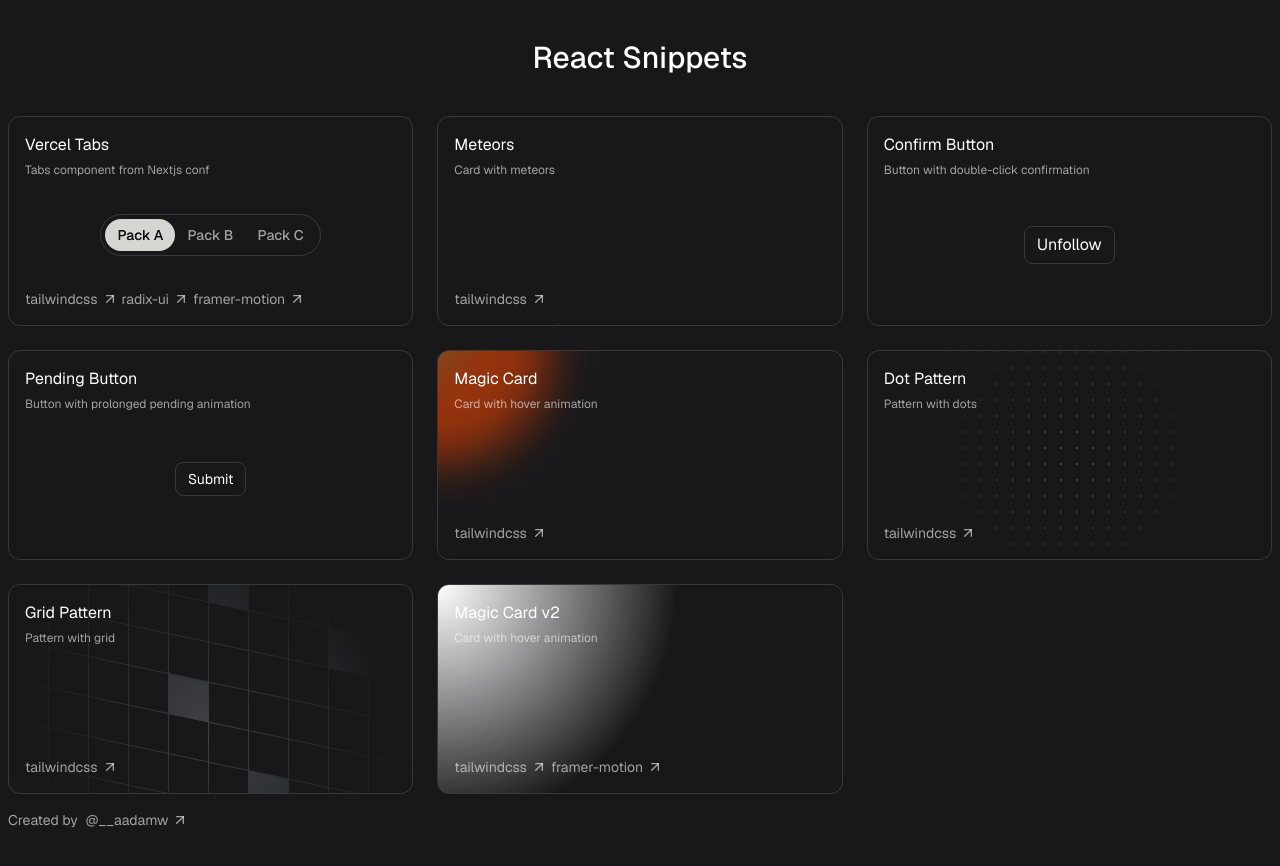
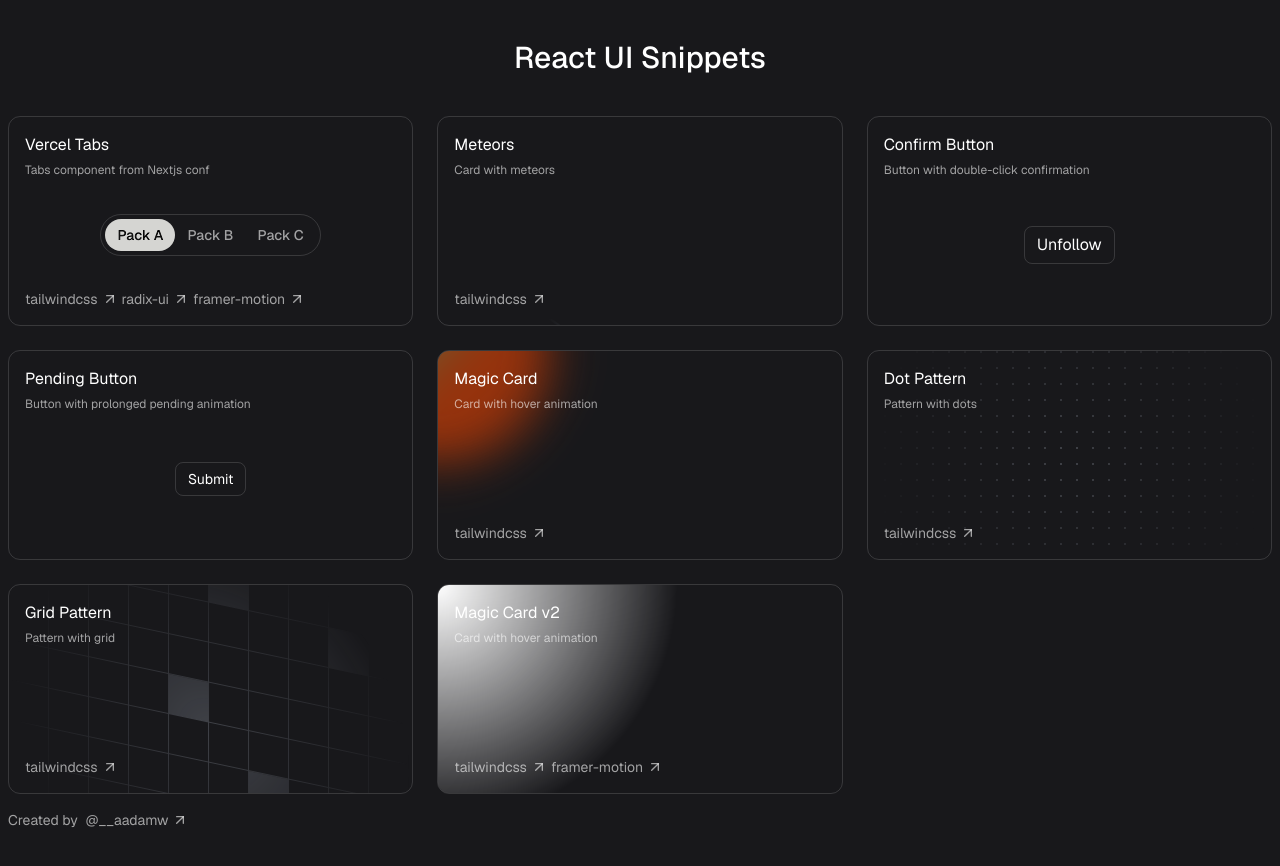
Before and after one commit to aadamw/react-snippets, a Next.js app: page / in a window 1280 px wide. Shown: the top 866 px of the page. Built offline with nearby package versions, Linux system fonts and the light colour scheme.

Commit message:
Small adjustments

```diff
--- a/app/layout.tsx
+++ b/app/layout.tsx
@@ -3,8 +3,8 @@ import { GeistSans } from 'geist/font'
 import './globals.css'
 
 export const metadata: Metadata = {
-  title: 'React snippets',
-  description: 'React snippets by Adam',
+  title: 'React UI Snippets',
+  description: 'React UI Snippets by Adam',
 }
 
 export default function RootLayout({ children }: { children: React.ReactNode }) {
--- a/app/page.tsx
+++ b/app/page.tsx
@@ -6,7 +6,7 @@ export default function Home() {
   return (
     <main className="container mx-auto px-2 gap-4 py-10 min-h-screen flex flex-col justify-between">
       <div>
-        <h1 className="font-medium text-center text-3xl">React Snippets</h1>
+        <h1 className="font-medium text-center text-3xl">React UI Snippets</h1>
         <div className="grid mt-10 sm:grid-cols-2 gap-2 xl:grid-cols-3 sm:gap-4 xl:gap-6">
           {SnippetComponents.map(({ Component, ...component }) => (
             <Card key={component.id} title={component.title} technologies={component.technologies} description={component.description}>
--- a/components/pending-button/pending-button.tsx
+++ b/components/pending-button/pending-button.tsx
@@ -15,7 +15,7 @@ async function minDelay<T>(promise: Promise<T>, ms: number) {
 export function useDelaySubmit<T>(handleSubmit: () => Promise<T>, ms = 2000) {
   const [isPending, setIsPending] = React.useState(false)
 
-  async function handleClick(e: React.MouseEvent<HTMLButtonElement, MouseEvent>) {
+  async function handleClick() {
     setIsPending(true)
 
     await minDelay(handleSubmit(), ms)
```
